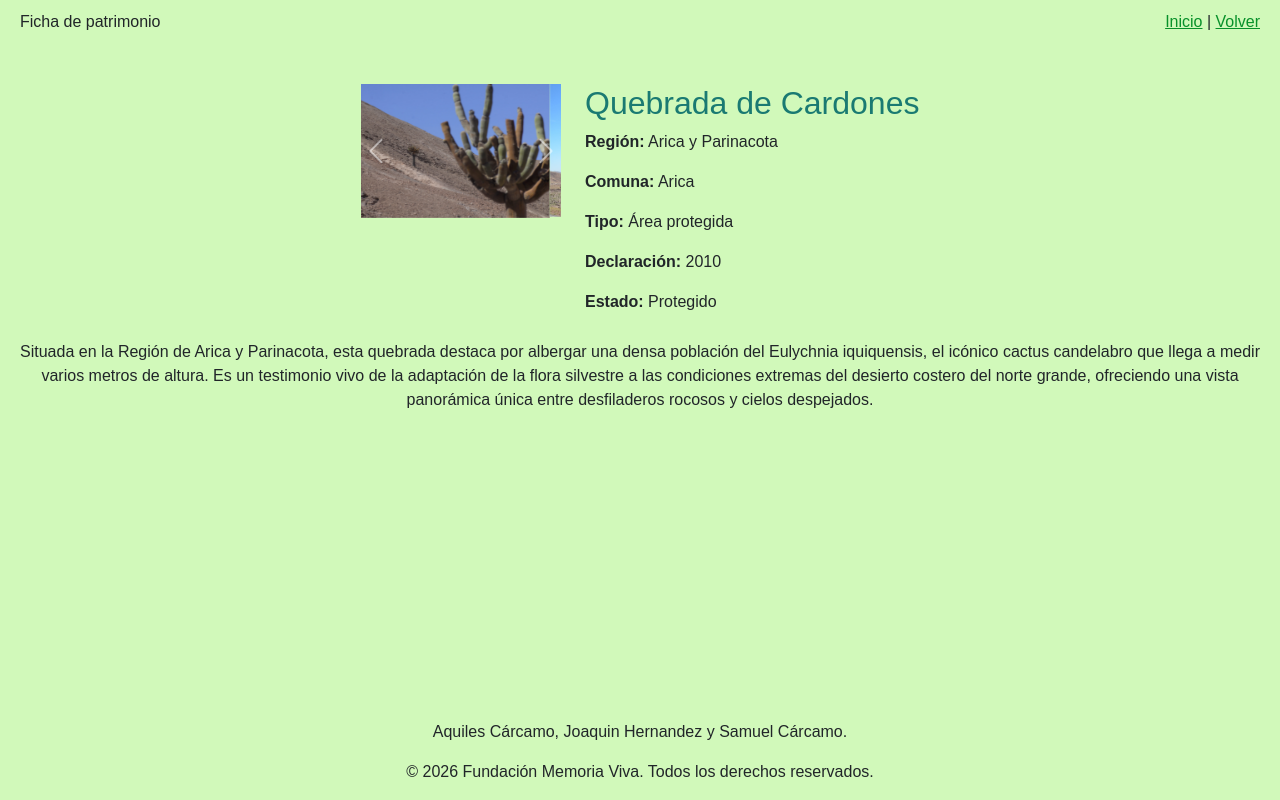
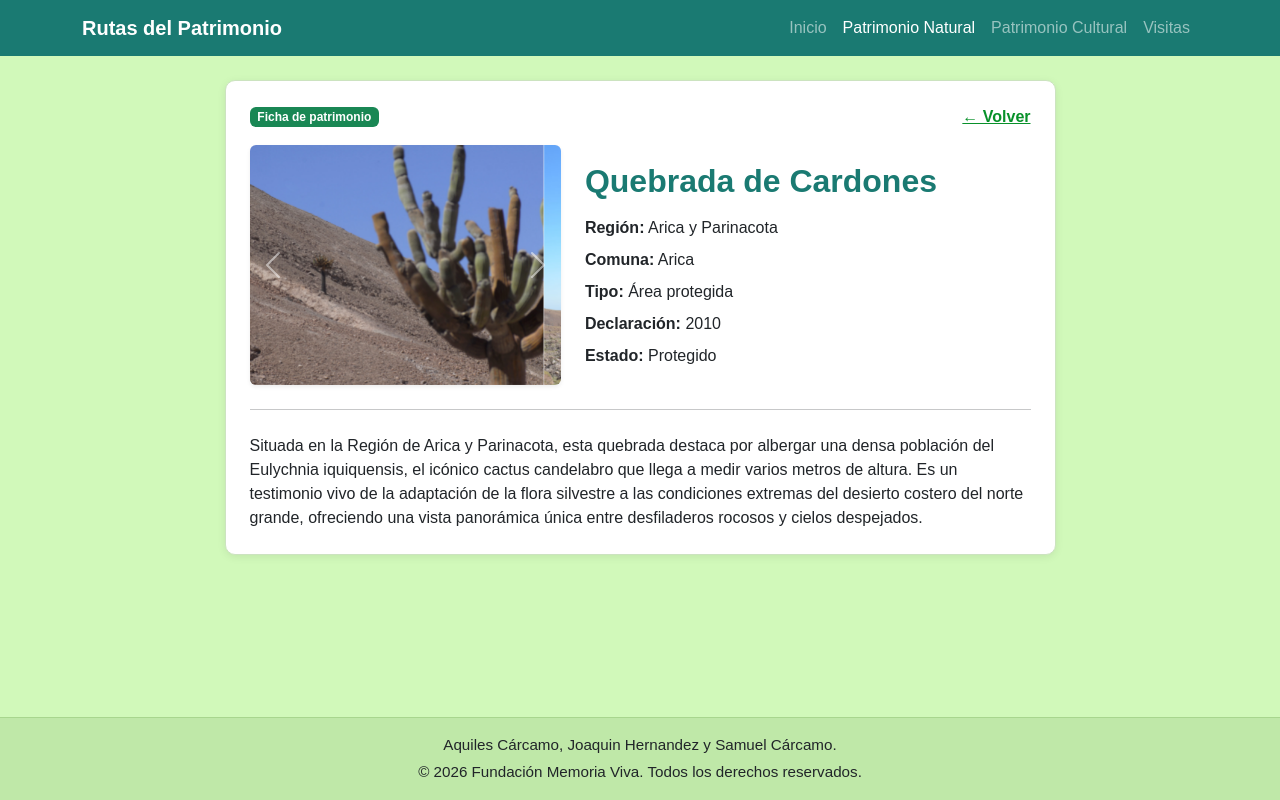
Before and after one commit to samuelignaciocarcamo-jpg/Evaluacion-Grupal, a plain HTML site: page html/cardones.html in a window 1280 px wide. Drawn offline with nearby package versions, Linux system fonts and the light colour scheme.

Commit message:
ajuste visual a cardones.html

```diff
--- a/html/cardones.html
+++ b/html/cardones.html
@@ -7,37 +7,59 @@
     <title>Quebrada de Cardones</title>
     <link href="https://cdn.jsdelivr.net/npm/bootstrap@5.3.3/dist/css/bootstrap.min.css" rel="stylesheet">
     <link rel="stylesheet" href="../css/style.css">
-    <link rel="stylesheet" href="../css/style.css">
 </head>
 <body>
 
-    <header class="encabezado-categoria">
-        <span>Ficha de patrimonio</span>
-        <div>
-            <a href="../Index.html">Inicio</a> |
-            <a href="natural.html">Volver</a>
+    <header>
+        <nav class="navbar navbar-expand-lg navbar-dark barra-navegacion">
+            <div class="container">
+                <a class="navbar-brand fw-bold" href="../Index.html">Rutas del Patrimonio</a>
+                <button class="navbar-toggler" type="button" data-bs-toggle="collapse" data-bs-target="#menuPrincipal">
+                    <span class="navbar-toggler-icon"></span>
+                </button>
+                <div class="collapse navbar-collapse justify-content-end" id="menuPrincipal">
+                    <ul class="navbar-nav">
+                        <li class="nav-item">
+                            <a class="nav-link" href="../Index.html">Inicio</a>
+                        </li>
+                        <li class="nav-item">
+                            <a class="nav-link active" href="natural.html">Patrimonio Natural</a>
+                        </li>
+                        <li class="nav-item">
+                            <a class="nav-link" href="cultural.html">Patrimonio Cultural</a>
+                        </li>
+                        <li class="nav-item">
+                            <a class="nav-link" href="contactos.html">Visitas</a>
+                        </li>
+                    </ul>
                 </div>
+            </div>
+        </nav>
     </header>
 
-    <main class="contenedor-ficha">
-        <div class="foto-ficha">
-            <div id="carruselQuebrada" class="carousel slide" data-bs-ride="carousel" style="width: 200px;">
+    <main class="container my-4">
+        <div class="row justify-content-center">
+            <div class="col-12 col-lg-9">
+                <div class="tarjeta p-4 text-start">
+                    <div class="d-flex justify-content-between align-items-center mb-3">
+                        <span class="badge bg-success">Ficha de patrimonio</span>
+                        <a href="natural.html" class="enlace-categoria">← Volver</a>
+                    </div>
+
+                    <div class="row align-items-center g-4">
+                        <div class="col-12 col-md-5">
+                            <div id="carruselQuebrada" class="carousel slide rounded overflow-hidden shadow-sm" data-bs-ride="carousel">
                                 <div class="carousel-inner">
-    <!-- Foto 1 (Principal) -->
                                     <div class="carousel-item active">
-      <img src="../img/quebrada1.jpg" class="d-block w-100" alt="Quebrada de Cardones 1">
+                                        <img src="../img/quebrada1.jpg" class="d-block w-100" style="height: 240px; object-fit: cover;" alt="Quebrada de Cardones 1">
                                     </div>
-    <!-- Foto 2 -->
                                     <div class="carousel-item">
-      <img src="../img/quebrada2.jpg" class="d-block w-100" alt="Quebrada de Cardones 2">
+                                        <img src="../img/quebrada2.jpg" class="d-block w-100" style="height: 240px; object-fit: cover;" alt="Quebrada de Cardones 2">
                                     </div>
-    <!-- Foto 3 -->
                                     <div class="carousel-item">
-      <img src="../img/quebrada3.jpg" class="d-block w-100" alt="Quebrada de Cardones 3">
+                                        <img src="../img/quebrada3.jpg" class="d-block w-100" style="height: 240px; object-fit: cover;" alt="Quebrada de Cardones 3">
                                     </div>
                                 </div>
-
-  <!-- Botones para cambiar de foto -->
                                 <button class="carousel-control-prev" type="button" data-bs-target="#carruselQuebrada" data-bs-slide="prev">
                                     <span class="carousel-control-prev-icon" aria-hidden="true"></span>
                                     <span class="visually-hidden">Anterior</span>
@@ -49,20 +71,30 @@
                             </div>
                         </div>
 
-        <div class="datos-ficha">
-            <h2>Quebrada de Cardones</h2>
-            <p><strong>Región:</strong> Arica y Parinacota</p>
-            <p><strong>Comuna:</strong> Arica</p>
-            <p><strong>Tipo:</strong> Área protegida</p>
-            <p><strong>Declaración:</strong> 2010</p>
-            <p><strong>Estado:</strong> Protegido</p>
+                        <div class="col-12 col-md-7">
+                            <h1 class="h2 fw-bold mb-3" style="color: #1a7a72;">Quebrada de Cardones</h1>
+                            <p class="mb-2"><strong>Región:</strong> Arica y Parinacota</p>
+                            <p class="mb-2"><strong>Comuna:</strong> Arica</p>
+                            <p class="mb-2"><strong>Tipo:</strong> Área protegida</p>
+                            <p class="mb-2"><strong>Declaración:</strong> 2010</p>
+                            <p class="mb-0"><strong>Estado:</strong> Protegido</p>
                         </div>
-        <p>Situada en la Región de Arica y Parinacota, esta quebrada destaca por albergar una densa población del Eulychnia iquiquensis, el icónico cactus candelabro que llega a medir varios metros de altura. Es un testimonio vivo de la adaptación de la flora silvestre a las condiciones extremas del desierto costero del norte grande, ofreciendo una vista panorámica única entre desfiladeros rocosos y cielos despejados.</p>
+                    </div>
+
+                    <hr class="my-4">
+                    <p class="mb-0">Situada en la Región de Arica y Parinacota, esta quebrada destaca por albergar una densa población del Eulychnia iquiquensis, el icónico cactus candelabro que llega a medir varios metros de altura. Es un testimonio vivo de la adaptación de la flora silvestre a las condiciones extremas del desierto costero del norte grande, ofreciendo una vista panorámica única entre desfiladeros rocosos y cielos despejados.</p>
+                </div>
+            </div>
+        </div>
     </main>
+
+    <footer class="pie-pagina text-center py-3 mt-auto">
+        <div class="container">
+            <p class="mb-1">Aquiles Cárcamo, Joaquin Hernandez y Samuel Cárcamo.</p>
+            <p class="mb-0">© 2026 Fundación Memoria Viva. Todos los derechos reservados.</p>
+        </div>
+    </footer>
+
     <script src="https://cdn.jsdelivr.net/npm/bootstrap@5.3.3/dist/js/bootstrap.bundle.min.js"></script>
 </body>
-<footer>
-    <p>Aquiles Cárcamo, Joaquin Hernandez y Samuel Cárcamo.<p>
-    <p>© 2026 Fundación Memoria Viva. Todos los derechos reservados.</p>
-</footer>
 </html>
```
Lines whose indentation alone changed are shown as unchanged.
